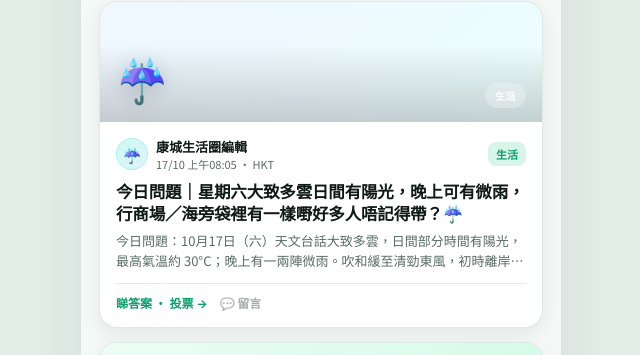
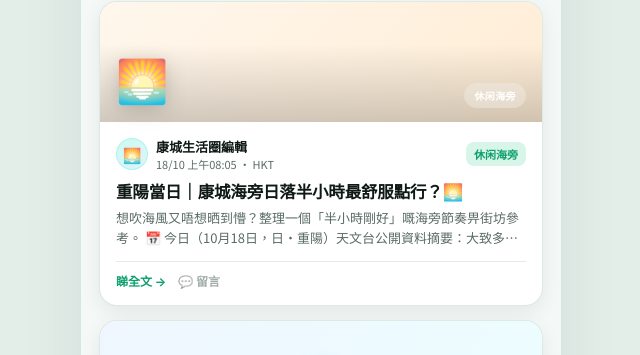
Before and after one commit to hujhkukkyjkuy/lohas-life-forum, a React (Vite) app: page / in a window 1280 px wide. Shown: the part 366-721 px from the top of the page, without its empty margins (319-959 px from the left). Built offline with nearby package versions, Linux system fonts and the light colour scheme; no server answers.

Commit message:
feat: lock Sun 重阳海旁日落帖 p80 2026-10-18
Verify HKO flw/fnd/rhrread, publish weekend sunset walk tip, refresh FB/TG social pack.

```diff
--- a/src/data/posts.ts
+++ b/src/data/posts.ts
@@ -27,6 +27,43 @@ export const CATEGORIES: Category[] = ['生活', '医疗', '饮食', '休闲海
 
 export const posts: Post[] = [
 
+  // —— 2026-10-18 休闲海旁（重陽｜日落散步；天氣基於當日天文台公開資料）——
+  {
+    id: 'p80',
+    title: '重陽當日｜康城海旁日落半小時最舒服點行？🌅',
+    body: `想吹海風又唔想晒到懵？整理一個「半小時剛好」嘅海旁節奏畀街坊參考。
+
+📅 今日（10月18日，日・重陽）天文台公開資料摘要：大致多雲；早上有一兩陣微雨；日間部分時間有陽光及乾燥；氣溫約 27–31°C；東風 4 至 5 級，初時高地間中 6 級；相對濕度約 60–85%；顯著降雨概率低。上午將軍澳約 28°C；天文台約 28°C、相對濕度約 78%。擷取時冇生效特別天氣警告。今日日落約 17:56。
+
+🌅 時段建議
+1️⃣ 日落前 20–40 分鐘出發（大約 17:15–17:40），光線暖、人流相對鬆
+2️⃣ 東風仍偏清勁時帶薄外套；朝早有微雨預報就折傘入袋
+3️⃣ 坐石壆影相可以，垃圾帶走，行人優先
+
+📍 路線示意（公開行人徑）
+康城站／商場出海旁方向 → 沿行人徑慢行 → 找個空位坐低睇海 → 原路折返
+
+💬 留言
+你哋鍾意日落前定晚飯後再行？歡迎留言（唔好公開私人住址）。
+
+想知商戶試投／露出位（自助）：
+https://hujhkukkyjkuy.github.io/lohas-life-forum/#/rates
+
+#康城海旁 #日落 #重陽 #LOHASPark #散步 #將軍澳`,
+    category: '休闲海旁',
+    style: 'xiaohongshu',
+    author: '康城生活圈編輯',
+    authorAvatar: '🌅',
+    likes: 0,
+    commentsCount: 0,
+    createdAt: '2026-10-18T08:05:00+08:00',
+    tags: ['海旁', '日落', '重陽', '散步', '休闲海旁'],
+    coverEmoji: '🌅',
+    gradient: 'linear-gradient(135deg, #fff7ed, #ffedd5)',
+    disclaimer: '非廣告；天氣以香港天文台當日公布為準，只適用於 2026年10月18日。路線為公開行人徑示意，請自行判斷安全。',
+  },
+
+
   // —— 2026-10-17 今日問題（答案喺帖內；天氣基於當日天文台公開資料）——
   {
     id: 'p79',
```
Also changed, not shown: 4 other files (tests, documents, lock files or other folders).
